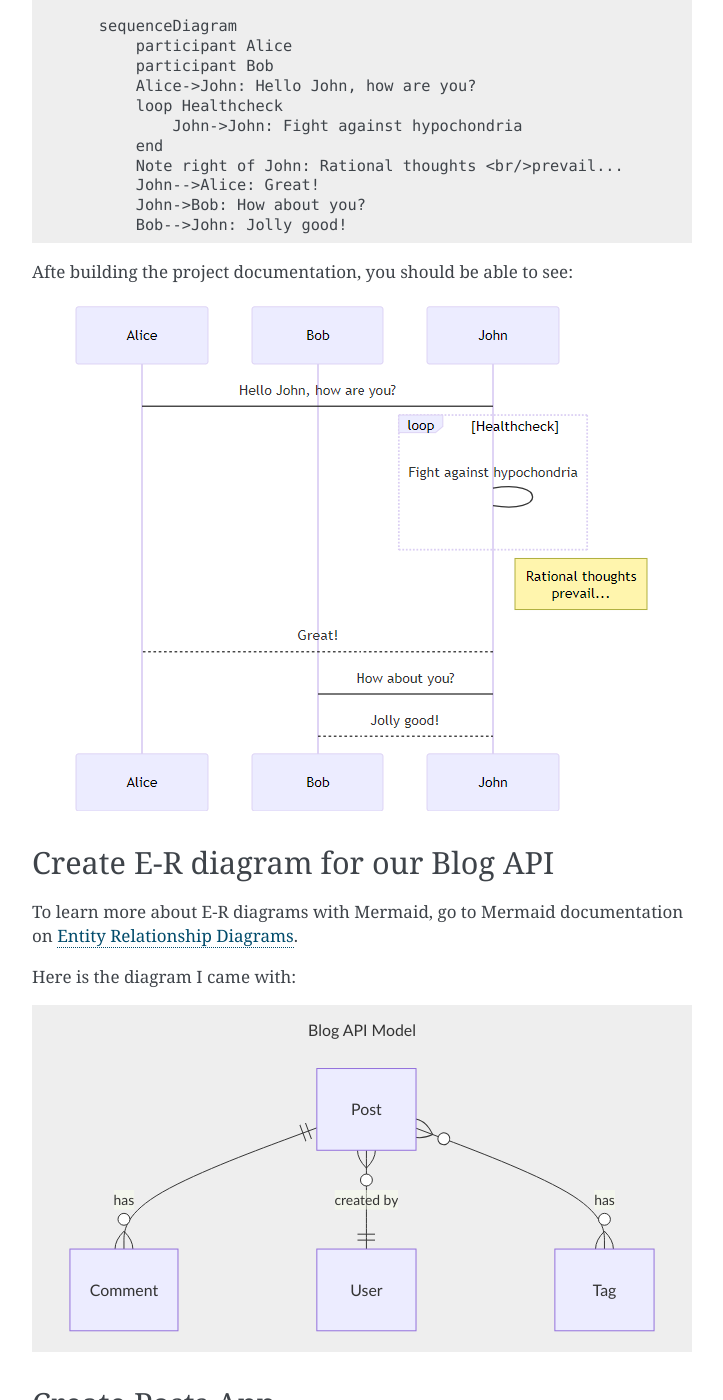
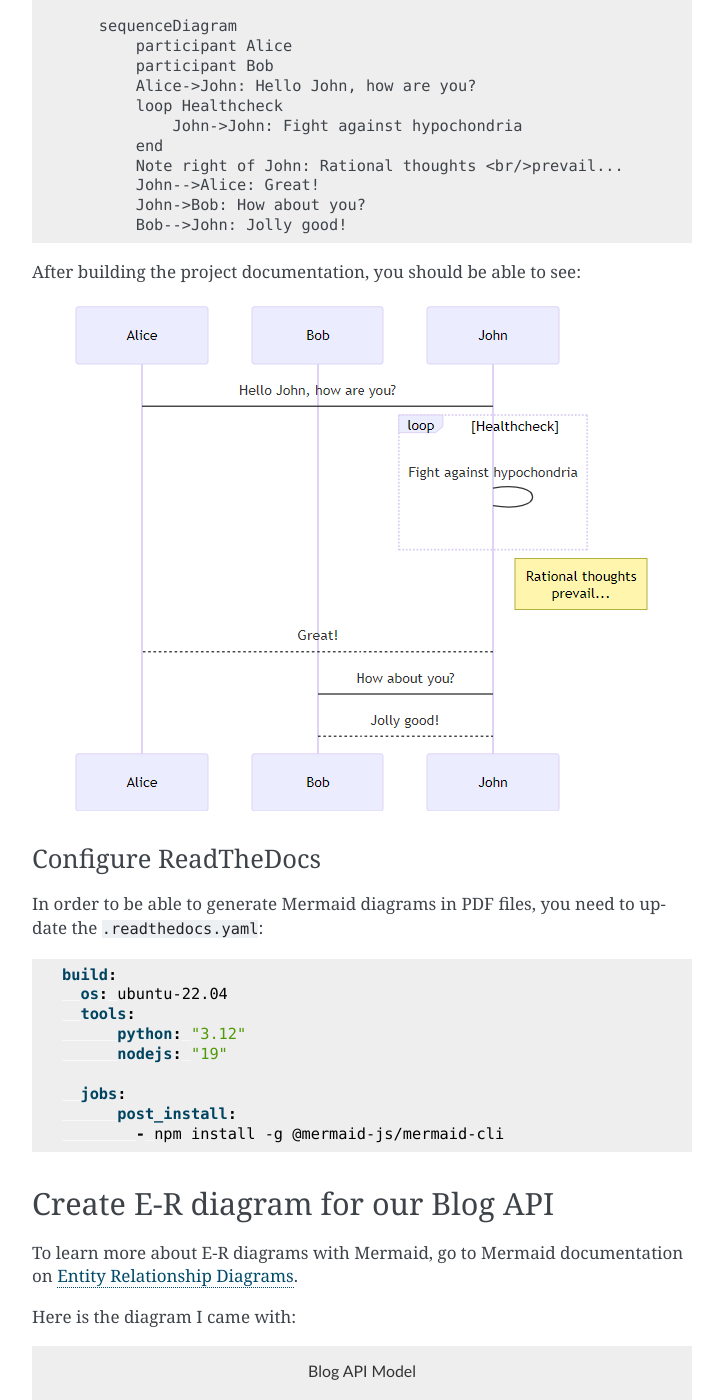
Before and after one commit to vancun/django-for-apis-cookbook-with-blog, a Sphinx documentation site: the page built from docs/book/create-blogapi-django-models.rst, in a window 1280 px wide and 1400 px high, scrolled down 1427 px. Shown: the whole window, without its empty margins (388-1111 px from the left). Built offline with Sphinx 7.4.7, drawn with Linux system fonts in a browser that asks for light colours; some of the changed text lies outside the part shown.

Commit message:
readthedocs update for mermaid

```diff
--- a/docs/book/create-blogapi-django-models.rst
+++ b/docs/book/create-blogapi-django-models.rst
@@ -79,11 +79,29 @@ Open a Sphinx document and add following content:
             John->Bob: How about you?
             Bob-->John: Jolly good!
 
-Afte building the project documentation, you should be able to see:
+After building the project documentation, you should be able to see:
 
 .. image:: images/sample-mermaid-sequence-diagram.png
    :alt: Sample Mermaid sequence diagram
    :align: center
+
+Configure ReadTheDocs
+~~~~~~~~~~~~~~~~~~~~~~~~~~~~~~~~~~~
+
+In order to be able to generate Mermaid diagrams in PDF files, you need to update the :file:`.readthedocs.yaml`:
+
+.. code-block:: yaml
+
+    build:
+      os: ubuntu-22.04
+      tools:
+          python: "3.12"
+          nodejs: "19"
+
+      jobs:
+          post_install:
+            - npm install -g @mermaid-js/mermaid-cli
+
 
 Create E-R diagram for our Blog API
 ++++++++++++++++++++++++++++++++++++++++++++
```
Also changed, not shown: .readthedocs.yaml.
